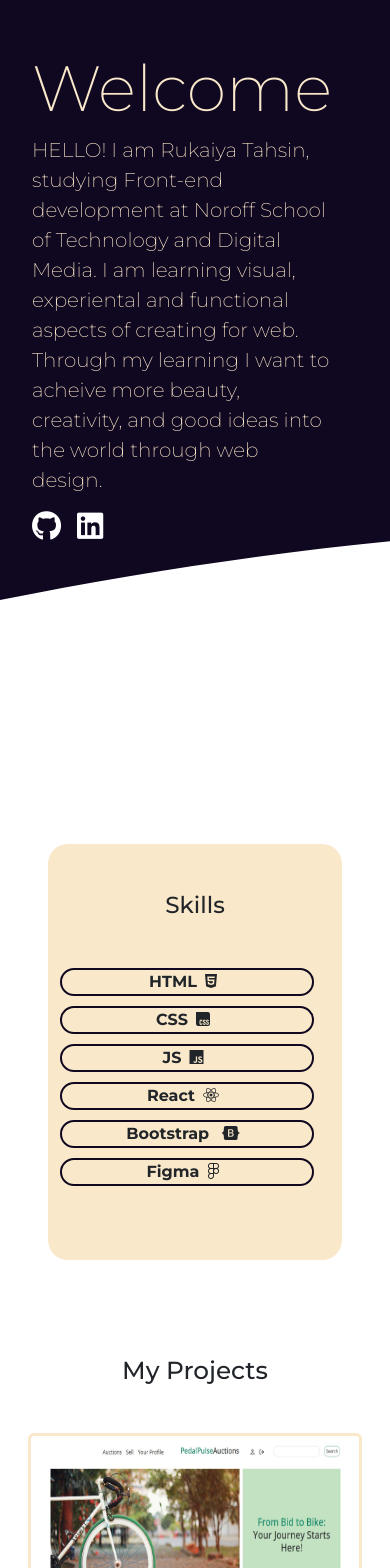
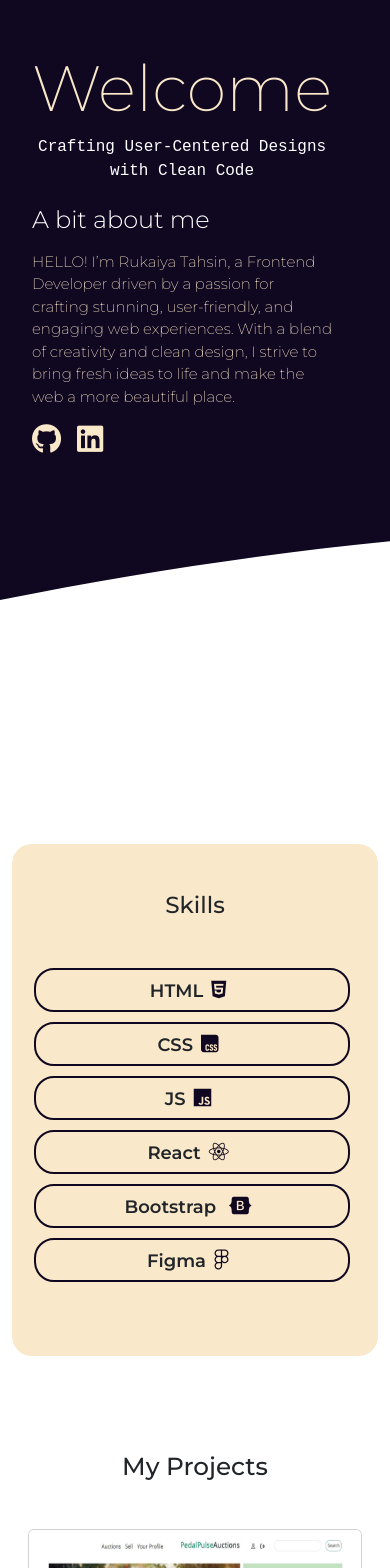
Before and after one commit to tahsinrukaiya/PORTFOLIO-2, a React (Vite) app: page / in a window 390 px wide. Shown: the top 1568 px of the page. Built offline with nearby package versions, Linux system fonts and the light colour scheme; a web font is replaced by a local one.

Commit message:
added slogan and about me

```diff
--- a/src/components/Banner.jsx
+++ b/src/components/Banner.jsx
@@ -8,14 +8,13 @@ const Banner = () => {
                     <div className="row">
                         <div className="col">
                             <h2 className="heading-one text-start">Welcome</h2>
-                            <p className="description text-start">
-                                HELLO!
-                                I am Rukaiya Tahsin, studying Front-end development at
-                                Noroff School of Technology and Digital Media.
-                                I am learning visual, experiental and functional
-                                aspects of creating for web. Through my learning
-                                I want to acheive more beauty, creativity,
-                                and good ideas into the world through web design.
+                            <span className="slogan"> Crafting User-Centered Designs with Clean Code</span><br />
+                            <h6 className="about-me text-start mt-3">A bit about me</h6>
+                            <p className="description text-start mt-3">
+                                HELLO! I’m Rukaiya Tahsin, a Frontend Developer
+                                driven by a passion for crafting stunning, user-friendly, and engaging web experiences.
+                                With a blend of creativity and clean design, I strive to bring fresh ideas to life and
+                                make the web a more beautiful place.
                             </p>
                             <div className="text-start"><i className="icon fa-brands fa-github me-3"></i>
                                 <i className="icon fa-brands fa-linkedin"></i></div>
--- a/src/components/Contact.jsx
+++ b/src/components/Contact.jsx
@@ -2,10 +2,10 @@ export default function Contact() {
     return (
         <>
             <div className="contact-container mb-5">
-                <h2 className="text-center">Conatact Info</h2>
+                <h2 className="text-center">Contact Info</h2>
                 <ul className="contact-info text-center list-unstyled">
-                    <li>Mail Address : tahsinshorna@gmail.com</li>
-                    <li> Mobile : 0047-9941259</li>
+                    <li>E-mail Address : tahsinshorna@gmail.com</li>
+                    <li> Mobile : 0047-99415259</li>
                     <li>LinkedIn : <a href="https://www.linkedin.com/in/rukaiya-tahsin">LinkedIn Profile
                     </a></li>
                 </ul>
--- a/src/components/Footer.jsx
+++ b/src/components/Footer.jsx
@@ -8,7 +8,7 @@ export default function Footer() {
                         d="M0,0 C480,50 960,50 1440,0 L1440,120 L0,120 Z"
                     ></path>
                 </svg>
-                <h6 className="text-center">©rukaiya tahsin 2024</h6>
+                <h6 className="text-center copyright">©rukaiya tahsin 2024</h6>
             </div>
         </>
     );
--- a/src/components/Skills.jsx
+++ b/src/components/Skills.jsx
@@ -5,12 +5,12 @@ export default function Skills() {
                 <div className="col">
                     <h3 className="heading-2 mt-5 mb-5">Skills</h3>
                     <ul className="skills-list list-unstyled d-flex justify-content-center align-item-center">
-                        <li className="skill-item me-3 border pt-3 pb-3 px-3 rounded">HTML<i className="fa-brands fa-html5 mx-2"></i></li>
-                        <li className="skill-item me-3 border pt-3 pb-3 px-3 rounded">CSS<i className="fa-brands fa-css mx-2"></i></li>
-                        <li className="skill-item me-3 border pt-3 pb-3 px-3 rounded">JS<i className="fa-brands fa-js mx-2"></i></li>
-                        <li className="skill-item me-3 border pt-3 pb-3 px-3 rounded">React<i className="fa-brands fa-react mx-2"></i></li>
-                        <li className="skill-item me-3 border pt-3 pb-3 px-3 rounded">Bootstrap <i className="fa-brands fa-bootstrap mx-2"></i></li>
-                        <li className="skill-item me-3 border pt-3 pb-3 px-3 rounded">Figma<i className="fa-brands fa-figma mx-2"></i></li>
+                        <li className="skill-item me-3 border pt-3 pb-3 px-3 rounded">HTML<i className="skill-icon fa-brands fa-html5 mx-2"></i></li>
+                        <li className="skill-item me-3 border pt-3 pb-3 px-3 rounded">CSS<i className="skill-icon fa-brands fa-css mx-2"></i></li>
+                        <li className="skill-item me-3 border pt-3 pb-3 px-3 rounded">JS<i className="skill-icon fa-brands fa-js mx-2"></i></li>
+                        <li className="skill-item me-3 border pt-3 pb-3 px-3 rounded">React<i className="skill-icon fa-brands fa-react mx-2"></i></li>
+                        <li className="skill-item me-3 border pt-3 pb-3 px-3 rounded">Bootstrap <i className="skill-icon fa-brands fa-bootstrap mx-2"></i></li>
+                        <li className="skill-item me-3 border pt-3 pb-3 px-3 rounded">Figma<i className="skill-icon fa-brands fa-figma mx-2"></i></li>
                     </ul>
                 </div>
             </div>
--- a/src/index.css
+++ b/src/index.css
@@ -23,16 +23,50 @@ body {
 }
 
 .heading-one {
-  font-size: 7rem;
-  font-weight: 200;
+  font-size: 8rem;
+  font-weight: 100;
   color: #F9E8C9;
   animation: fadeInScale 2s ease-out forwards;
   opacity: 0;
   transform: scale(0.8);
 }
 
+.slogan {
+  font-size: 1.5rem;
+  font-family: monospace;
+  border-right: 2px solid #100720;
+  white-space: nowrap;
+  overflow: hidden;
+  display: inline-block;
+  width: 0;
+  animation: typing 2s steps(20, end) forwards, blink-cursor 0.5s step-end 2s;
+}
+
+@keyframes typing {
+  from {
+    width: 0;
+  }
+
+  to {
+    width: 100%;
+  }
+}
+
+@keyframes blink-cursor {
+  50% {
+    border-color: #F9E8C9;
+  }
+}
+
+.about-me {
+  font-weight: 300;
+  font-size: 24px;
+}
+
+
 .description {
   color: #F9E8C9;
+  font-size: 16px !important;
 }
 
 .project-detail-banner {
@@ -66,6 +100,7 @@ body {
 
 .icon {
   font-size: 30px !important;
+  color: #F9E8C9;
 }
 
 /*------------------------SKILLS--------------------------*/
@@ -77,14 +112,18 @@ body {
 .skill-item {
   border: 2px solid #100720 !important;
   border-radius: 20px !important;
-  font-weight: bold !important;
+  font-weight: 600 !important;
 }
 
+.skill-icon {
+  font-size: 2rem;
+  color: #100720;
+}
 
 /*------------------------CARDS---------------------------*/
 .card {
   height: 500px;
-  border: 3px solid #F9E8C9;
+
 }
 
 .card-img-top {
@@ -164,6 +203,10 @@ body {
   color: #F9E8C9;
 }
 
+.copyright {
+  font-size: 12px;
+}
+
 /*-----------------------MEDIA QUERY----------------------------------*/
 @media (min-width: 375px) and (max-width: 768px) {
   .banner {
@@ -179,6 +222,19 @@ body {
     transform: scale(0.8);
   }
 
+  .slogan {
+    white-space: normal;
+    word-wrap: break-word;
+    animation: none;
+    width: auto;
+    border-right: none;
+    font-size: 1rem !important;
+  }
+
+  .description {
+    font-size: 15px !important;
+  }
+
   .banner-img {
     display: none;
   }
@@ -189,6 +245,8 @@ body {
 
   .skill-container {
     margin-top: 0 !important;
+    margin-right: 12px !important;
+    margin-left: 12px !important;
   }
 
   .skills-list {
@@ -198,6 +256,14 @@ body {
   .skill-item {
     padding: 0 !important;
     margin-bottom: 10px !important;
+    font-size: 18px !important;
+    margin-left: 10px !important;
+  }
+
+  .skill-icon {
+    font-size: 20px !important;
+    padding-top: 10px !important;
+    padding-bottom: 10px !important;
   }
 
 
```
